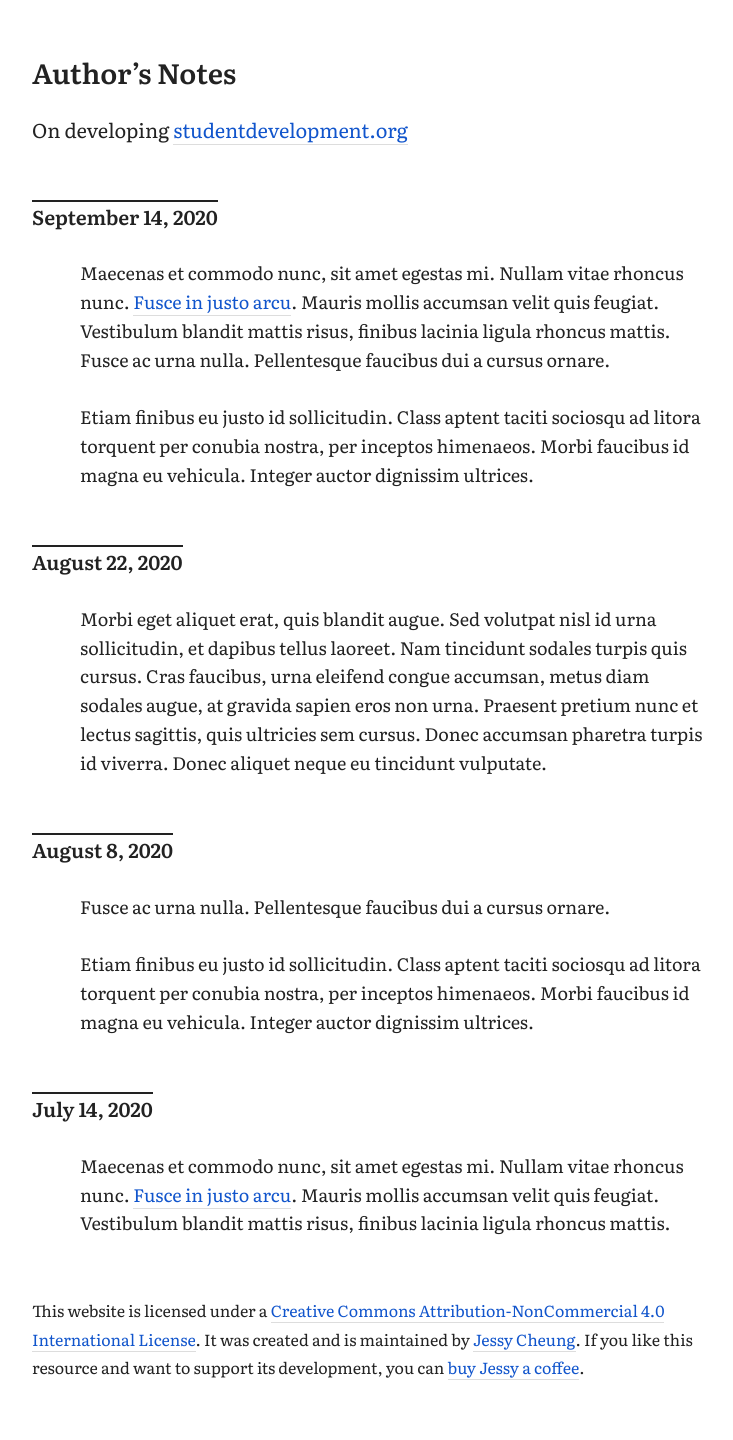
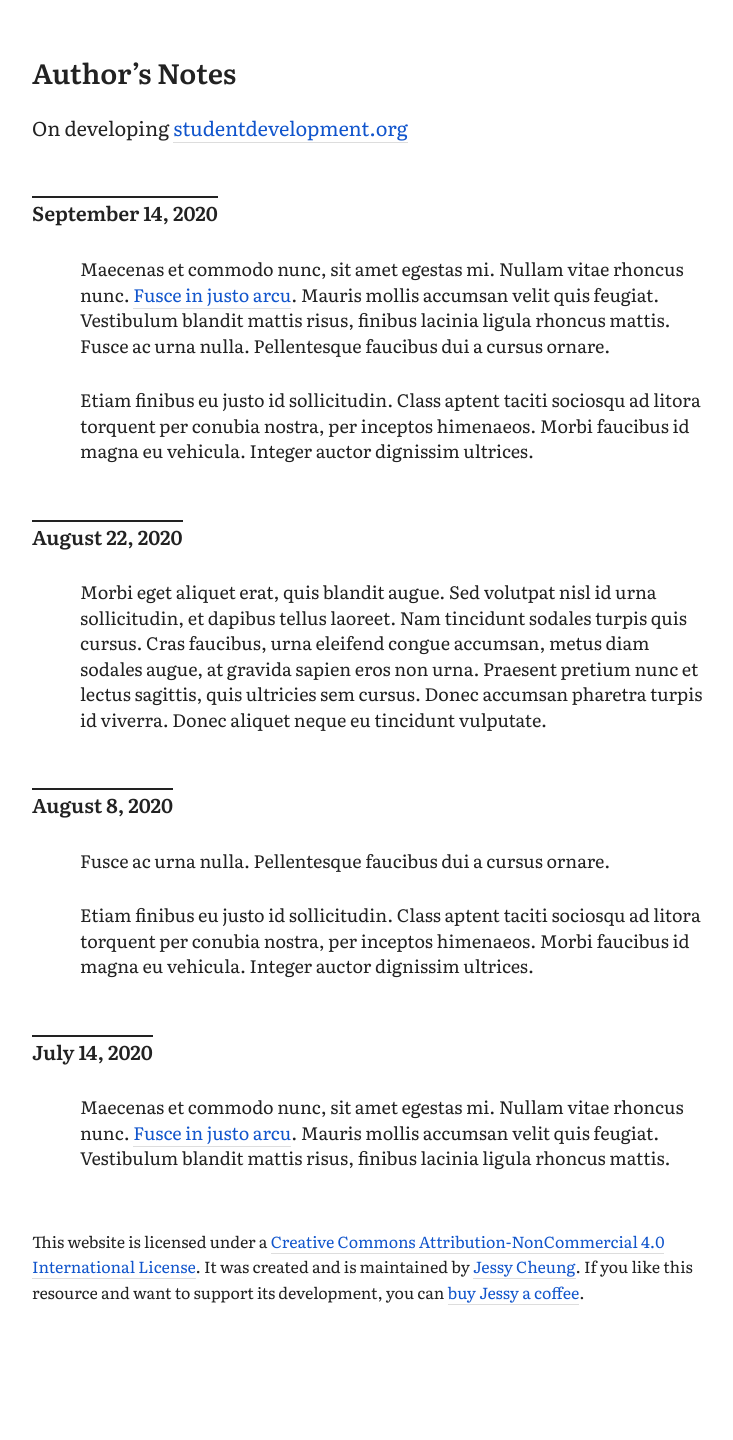
Before and after one commit to jl-c/jl-c.github.io, a Jekyll site: the page notes.html, which Jekyll copies as it is, in a window 1280 px wide. Shown: the whole page, without its empty margins (272-1005 px from the left). Built offline with Jekyll 4.4.1, drawn with Linux system fonts in a browser that asks for light colours; after the commit the page ends 1363 px from its top, so only the background shows below that.

Commit message:
Update notes.html

```diff
--- a/notes.html
+++ b/notes.html
@@ -31,8 +31,8 @@ margin:calc(1.8rem - 2px) 0 1.8rem
 }
 
 p {
-font-size:1.125rem;
-line-height:1.8rem;
+font-size:1rem;
+line-height:1.6rem;
 margin:0 0 1.8rem
 }
 
@@ -52,7 +52,7 @@ color:#15c;
 }
 
 footer {
-line-height:1.8rem;
+line-height:1.6rem;
 margin:3.6rem 0
 }
 
@@ -63,13 +63,13 @@ p{margin-left:auto;max-width:39rem}
 
 @media screen and (min-width:45rem){
 body{margin:1.8rem auto}
-p{margin-left:3rem}
+p{font-size:1.125rem;margin-left:3rem}
 }
 
 </style>
 </head>
 <body>
-<h1>Author’s Notes</h1>
+<div><h1>Author’s Notes</h1>
 <p style=margin-left:0;font-size:1.25rem>On developing <a href=#>studentdevelopment.org</a></p>
 <h2>September 14, 2020</h2>
 <p>Maecenas et commodo nunc, sit amet egestas mi. Nullam vitae rhoncus nunc. <a href=https://www.youtube.com/watch?v=WVErYPCmmeA>Fusce in justo arcu</a>. Mauris mollis accumsan velit quis feugiat. Vestibulum blandit mattis risus, finibus lacinia ligula rhoncus mattis. Fusce ac urna nulla. Pellentesque faucibus dui a cursus ornare.</p><p>Etiam finibus eu justo id sollicitudin. Class aptent taciti sociosqu ad litora torquent per conubia nostra, per inceptos himenaeos. Morbi faucibus id magna eu vehicula. Integer auctor dignissim ultrices.</p>
@@ -78,7 +78,7 @@ p{margin-left:3rem}
 <h2>August 8, 2020</h2>
 <p>Fusce ac urna nulla. Pellentesque faucibus dui a cursus ornare.</p><p>Etiam finibus eu justo id sollicitudin. Class aptent taciti sociosqu ad litora torquent per conubia nostra, per inceptos himenaeos. Morbi faucibus id magna eu vehicula. Integer auctor dignissim ultrices.</p>
 <h2>July 14, 2020</h2>
-<p>Maecenas et commodo nunc, sit amet egestas mi. Nullam vitae rhoncus nunc. <a href=https://www.youtube.com/watch?v=WVErYPCmmeA>Fusce in justo arcu</a>. Mauris mollis accumsan velit quis feugiat. Vestibulum blandit mattis risus, finibus lacinia ligula rhoncus mattis.</p>
+<p>Maecenas et commodo nunc, sit amet egestas mi. Nullam vitae rhoncus nunc. <a href=https://www.youtube.com/watch?v=WVErYPCmmeA>Fusce in justo arcu</a>. Mauris mollis accumsan velit quis feugiat. Vestibulum blandit mattis risus, finibus lacinia ligula rhoncus mattis.</p></div>
 
 <footer>This website is licensed under a <a href=#>Creative Commons Attribution-NonCommercial 4.0 International License</a>. It was created and is maintained by <a href=#>Jessy Cheung</a>. If you like this resource and want to support its development, you can <a href=#>buy Jessy a coffee</a>.</footer>
 </body>
```
